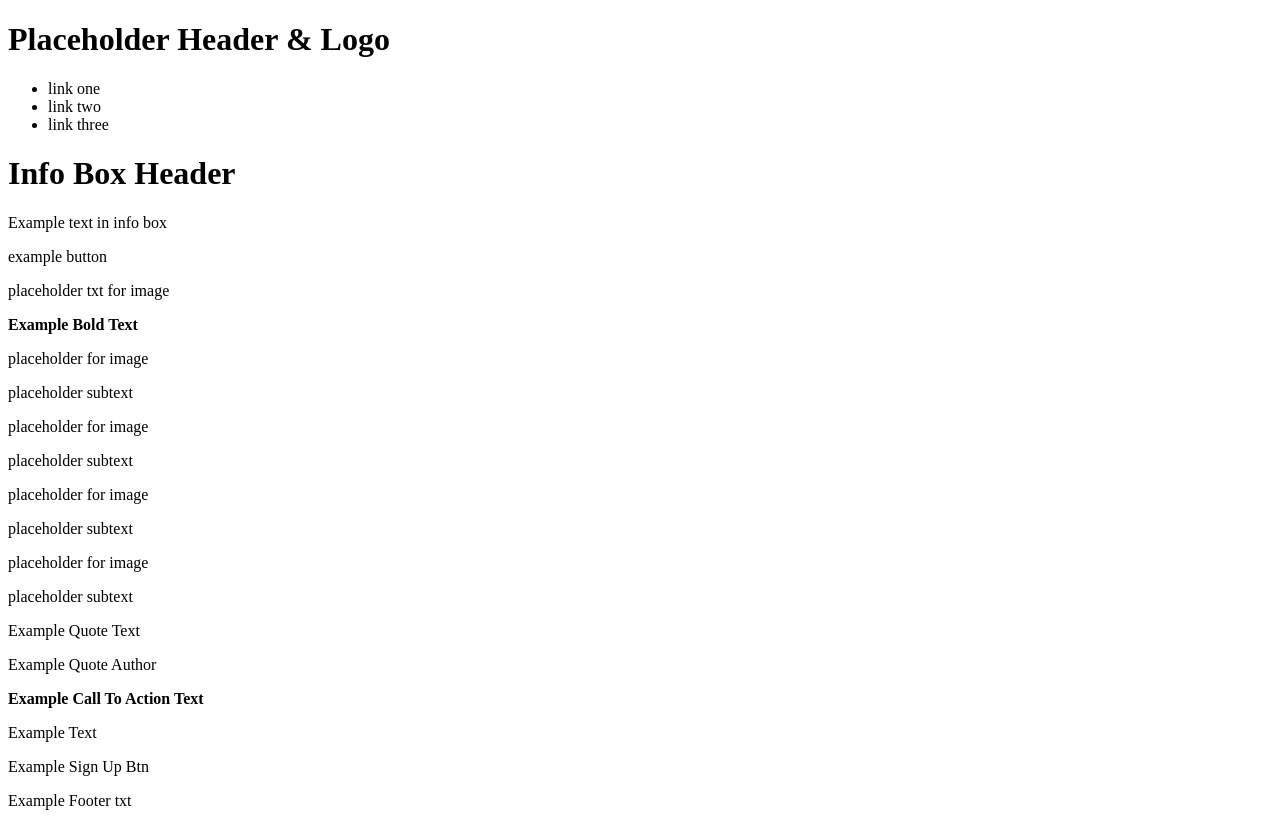
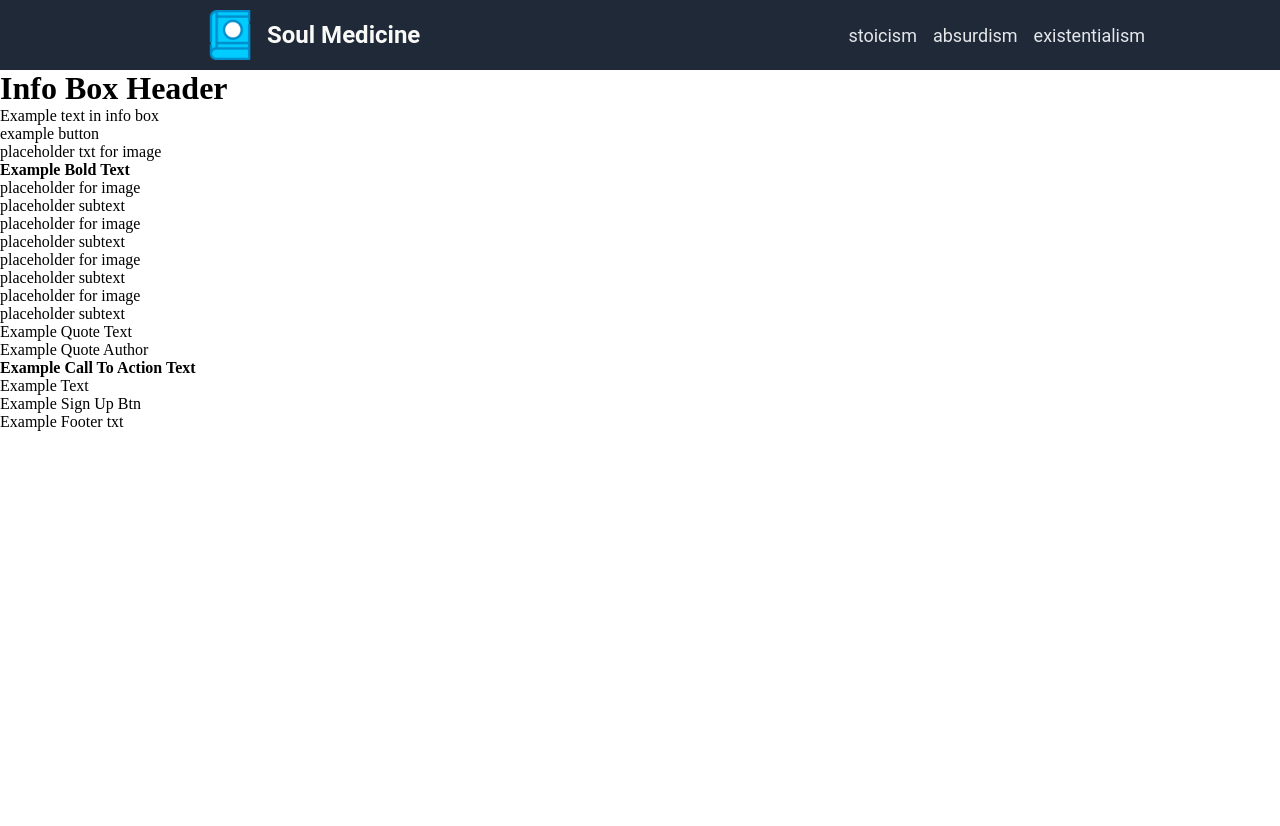
Before and after one commit to PrettyPessimist/odin-landingpage, a plain HTML site: page index.html in a window 1280 px wide. After the commit the page ends 800 px from the top, so only its background shows below. Drawn offline with Linux system fonts and the light colour scheme.

Commit message:
finish header section, add header-logo, style css
Finished index page's header section completely. Added header-logo and
header text, styled container as flex box and items. Header complete.

```diff
--- /dev/null
+++ b/css/styles.css
@@ -0,0 +1,38 @@
+* {
+    box-sizing: border-box;
+    margin:0;
+    padding:0;
+}
+
+.header {
+    background-color: #1F2937;
+    font-family: "Roboto";
+    font-size: 24px;
+    color: #F9FAF8;
+
+    display: flex;
+    justify-content: space-between;
+    padding:10px 135px;
+    padding-left: 205px;
+}
+
+.header p {
+    display: flex;
+    align-items: center;
+    gap:12px;
+    font-weight: bold;
+}
+
+.header li {
+    font-size:18px;
+    color:#E5E7EB;
+}
+
+ul {
+    list-style: none;
+    margin:0;
+    padding:0;
+    display: flex;
+    align-items: center;
+    gap:16px;
+}
--- a/index.html
+++ b/index.html
@@ -2,18 +2,22 @@
 <html lang="en">
 <head>
     <meta charset="UTF-8">
-    <title> Practical Philosophy</title>
+    <title> Philosophy as Soul Medicine</title>
+    <link rel="stylesheet" href="./css/styles.css">
 </head>
 
 
 <body>
     <div class="topbox">
         <div class="header">
-            <h1> Placeholder Header & Logo</h1>
+            <p>
+                <img src="img/header-icon.png" alt="Image of a small blue book icon" height="auto" width="50px">
+                Soul Medicine </p>
+
             <ul>
-                <li> link one</li>
-                <li> link two</li>
-                <li> link three</li>
+                <li> stoicism</li>
+                <li> absurdism</li>
+                <li> existentialism</li>
             </ul>
         </div>
 
```
Also changed, not shown: img/header-icon.png (added).
